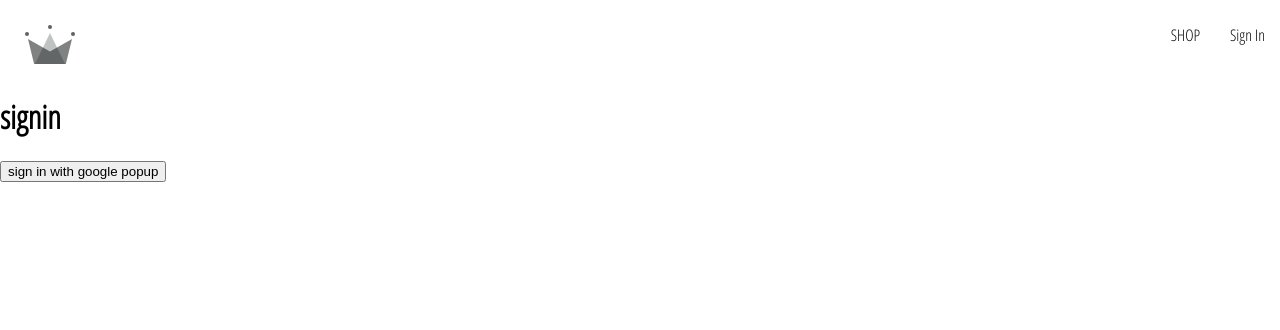
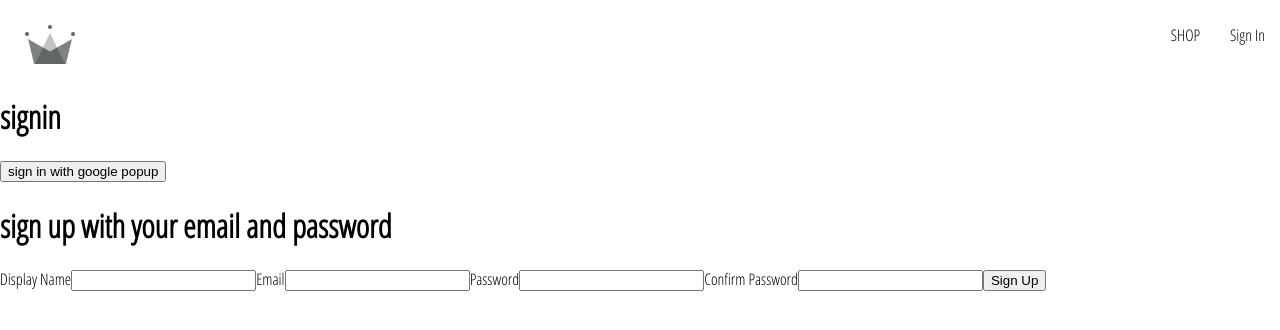
Before and after one commit to atlagh/crwn-clothing, a React (Create React App) app: page /sign-in in a window 1280 px wide. Shown: the top 330 px of the page. Built offline with nearby package versions, Linux system fonts and the light colour scheme.

Commit message:
signup form

```diff
--- /dev/null
+++ b/src/components/sign-up-form/sign-up-form.component.jsx
@@ -0,0 +1,42 @@
+import { useState } from 'react';
+
+const defaultFormFields = {
+    displayName: '',
+    email: '',
+    passsword: '',
+    confirmPassword: ''
+}
+const SignUpForm = () => {
+    const [formFields, setFormFields] = useState(defaultFormFields);
+    const {displayName, email, password, confirmPassword} = formFields;
+
+    console.log(formFields);
+    const handleChange = (event) => {
+        const {name, value} = event.target;
+        setFormFields({...formFields,  [name]: value});
+
+    }
+
+    return(
+        <div>
+            <h1>sign up with your email and password</h1>
+            <form onSubmit={() => {}}>
+                <label>Display Name</label>
+                <input type="text" required onChange={handleChange} name="displayName" value={displayName} />
+
+                <label>Email</label>
+                <input type="email" required onChange={handleChange} name="email" value={email} />
+
+                <label>Password</label>
+                <input type="password" required onChange={handleChange} name="password" value={password} />
+
+                <label>Confirm Password</label>
+                <input type="password" required onChange={handleChange} name="confirmPassword" value={confirmPassword} />
+                <button type="submit">Sign Up</button>
+
+            </form>
+        </div>
+    )
+}
+
+export default SignUpForm;
--- a/src/routes/sign-in/sign-in.component.jsx
+++ b/src/routes/sign-in/sign-in.component.jsx
@@ -1,10 +1,11 @@
 import { signInWithGooglePopup, createUserDocumentFromAuth } from "../../utils/firebase/firebase.utils";
-
+import SignUpForm from "../../components/sign-up-form/sign-up-form.component";
 
 const SignIn = () => {
     const logGoogleUser = async () => {
         const {user} = await signInWithGooglePopup();
         const userDocref = await createUserDocumentFromAuth(user);
+        console.log(userDocref);
     }
     return(
         <div>
@@ -12,6 +13,7 @@
             <button onClick={logGoogleUser}>
                 sign in with google popup
             </button>
+            <SignUpForm />
         </div>
 
     )
```
Also changed, not shown: src/components/sign-up/sign-up-form.component.jsx (deleted).
